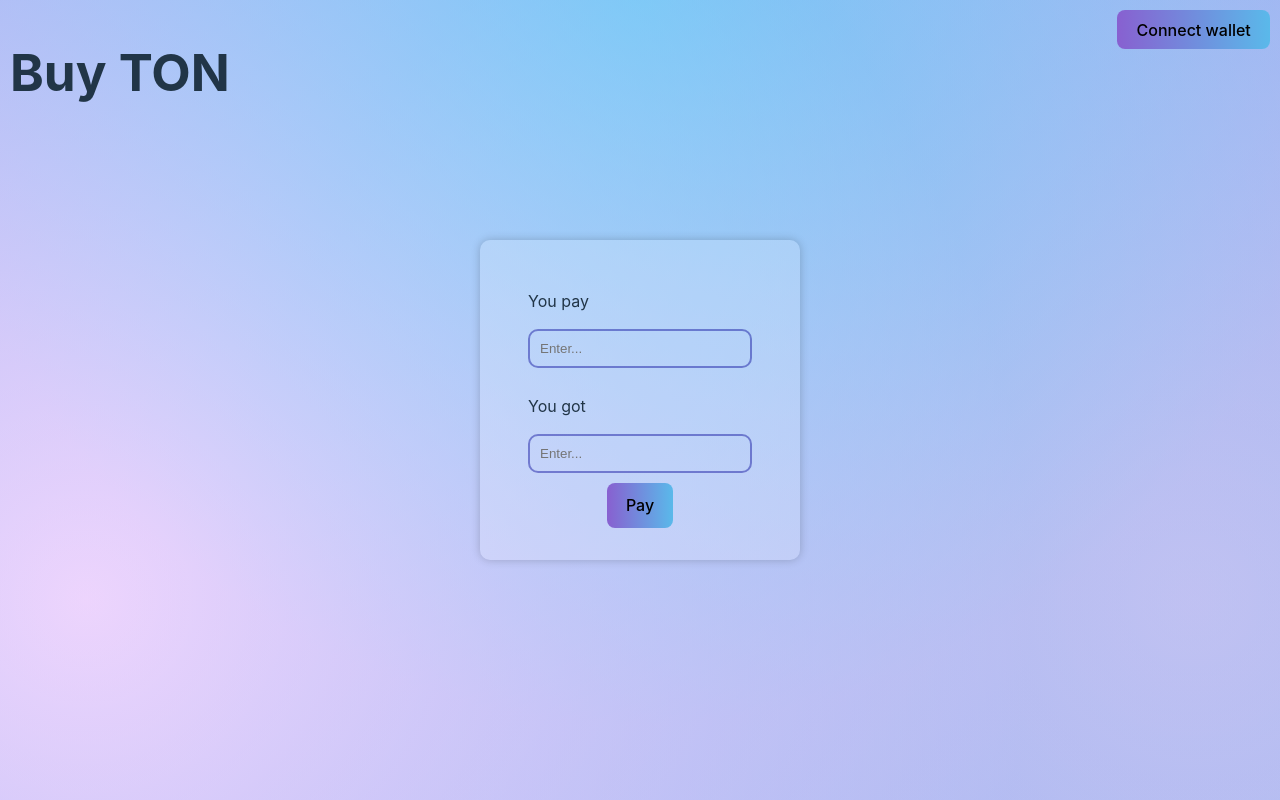
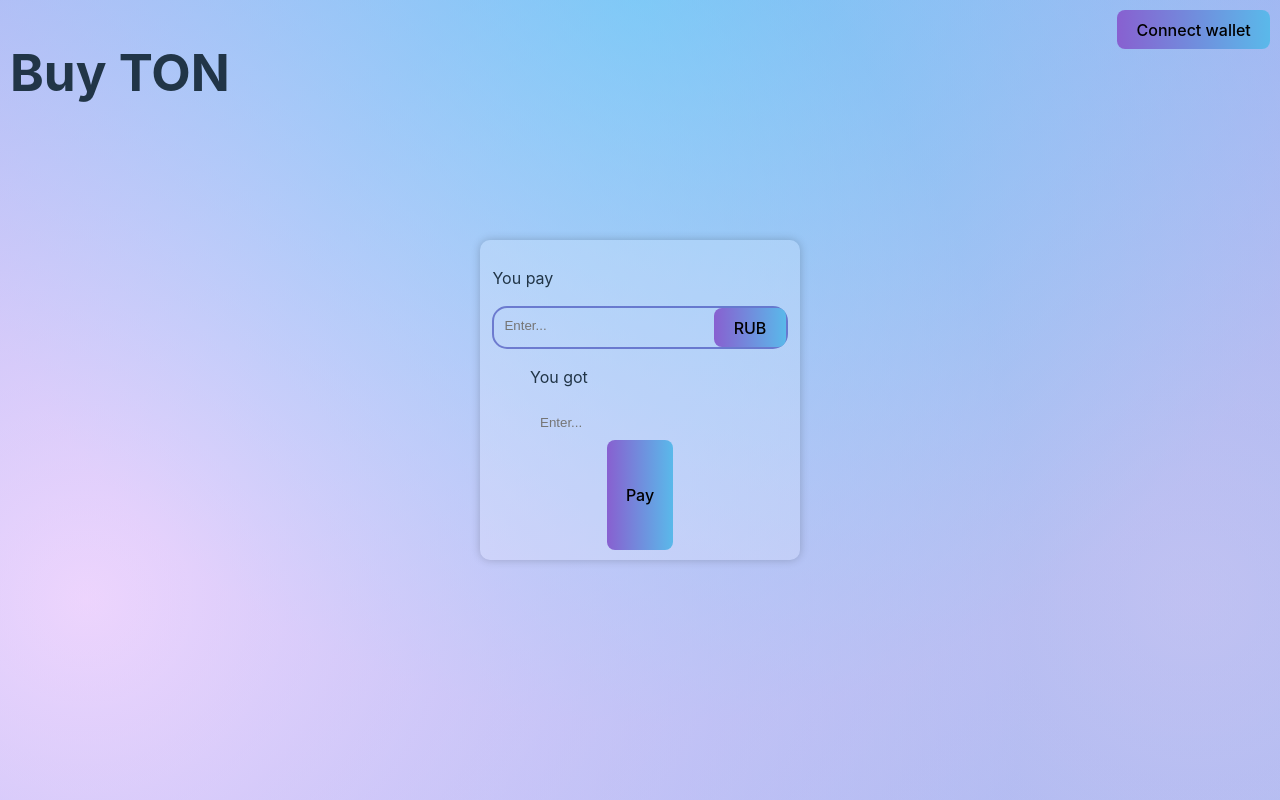
Before and after one commit to magnoliAHAH/BuyTons, a React (Vite) app in the folder react-app/: page / in a window 1280 px wide. Built offline with nearby package versions, Linux system fonts and the light colour scheme.

Commit message:
макет свапалки

```diff
--- a/react-app/src/App.jsx
+++ b/react-app/src/App.jsx
@@ -26,7 +26,11 @@
 
         <div className={styles.payDescription}>
           <p >You pay</p>
-          <input type="number" name="amount" placeholder="Enter..."/>
+          <div className={styles.divInput}>
+            <input type="number" name="amount" placeholder="Enter..."/>
+            <button id={styles.valute} className={styles.standart_button}>RUB</button>
+          </div>
+
         </div>
         <div className={styles.payDescription}>
           <p >You got</p>
--- a/react-app/src/App.module.scss
+++ b/react-app/src/App.module.scss
@@ -45,7 +45,11 @@
   background: linear-gradient(to right, #8860D0, #5AB9EA);
   border: none;
   float: right;
-  height: 15%;
+  height: 100%;
+}
+
+.valute {
+  color: red;
 }
 
 .changer {
@@ -68,14 +72,20 @@
 
 }
 
-
 input {
   background-color: transparent;
+  border: 0px solid #ec04ec6c;
+  padding: 10px;
+
+  width: 200px;
+  border-radius: 0px;
+}
+
+.divInput {
+  background-color: transparent;
   border: 2px solid #0200966c;
-  padding: 10px;
-  margin-bottom: 10px;
-  width: 200px;
-  border-radius: 10px;
+  border-radius: 15px;
+
 }
 
 .payDescription {
```
